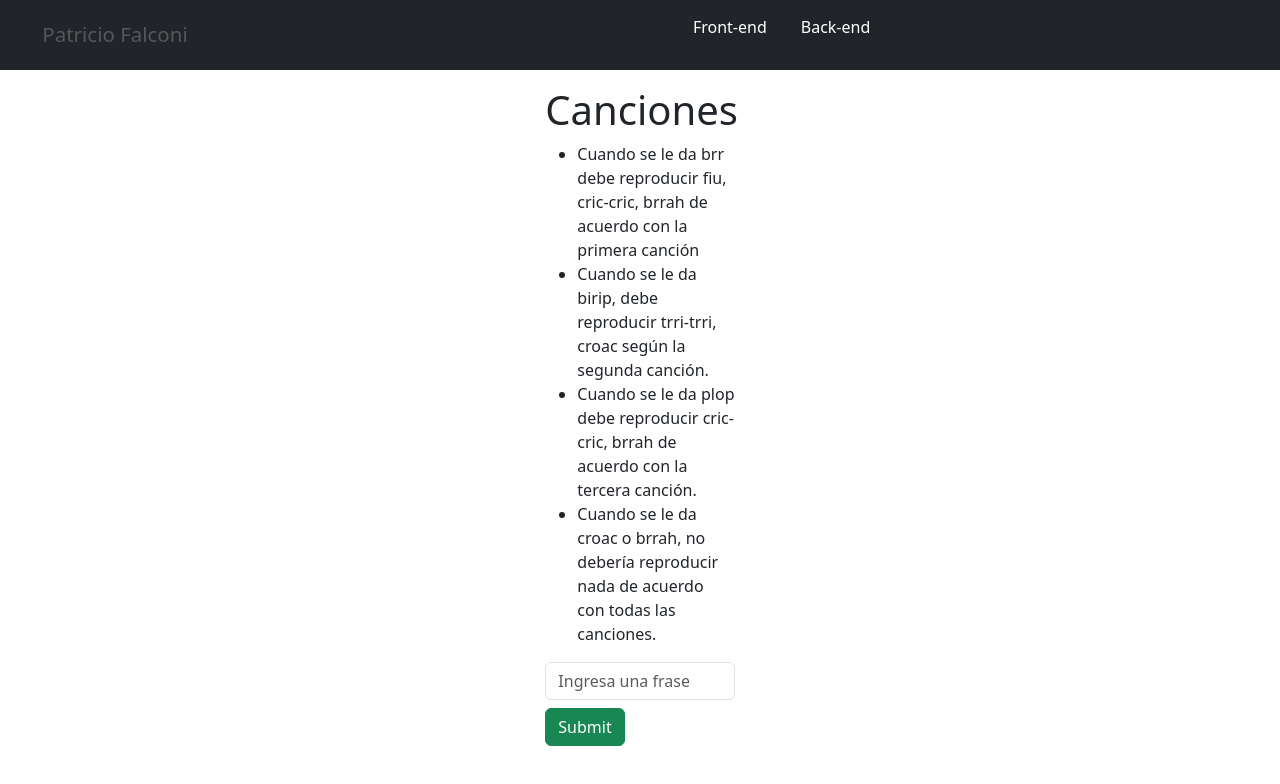
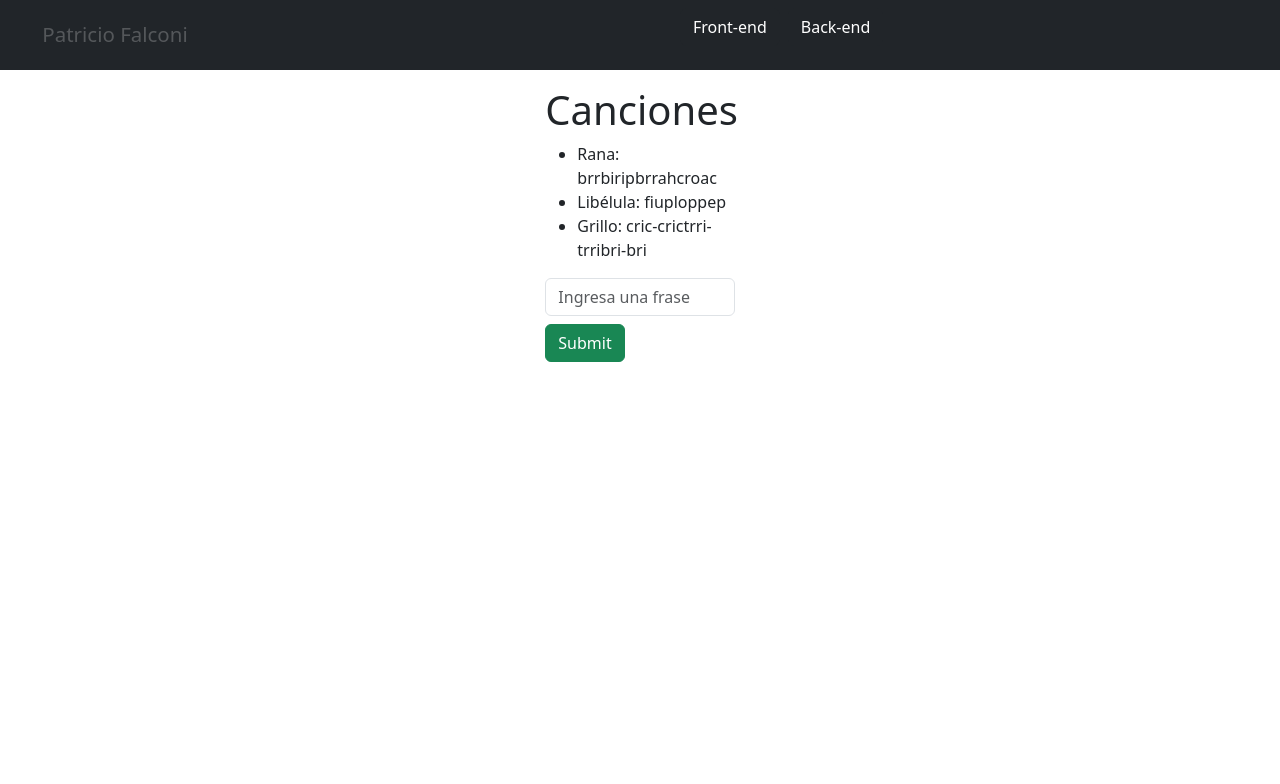
Before and after one commit to Pfalconi1529/testProgramer, a React (Vite) app: page / in a window 1280 px wide. Shown: the top 784 px of the page. Built offline with nearby package versions, Linux system fonts and the light colour scheme.

Commit message:
Se modifica las variables de sonidos de animales

```diff
--- a/src/presentation/components/molecules/heders/Header.jsx
+++ b/src/presentation/components/molecules/heders/Header.jsx
@@ -9,8 +9,8 @@ import "../../../styles/style.css";
 
 const Header = () => {
   return (
-    <nav className="navbar navbar-dark bg-dark text-danger ">
-      <div className="container-fluid name">
+    <nav className="navbar navbar-dark bg-dark text-danger">
+      <div className="container-fluid name  ">
         <span className="navbar-brand mb-0 h1">Patricio Falconi</span>
         <ul className="content-link">
           <li>
--- a/src/presentation/components/pages/public/home/Home.jsx
+++ b/src/presentation/components/pages/public/home/Home.jsx
@@ -13,18 +13,9 @@ const Home = () => {
 
   //todo: Requerimientos
   const items = {
-    item1: [
-      "Cuando se le da brr debe reproducir fiu, cric-cric, brrah de acuerdo con la primera canción",
-    ],
-    item2: [
-      " Cuando se le da birip, debe reproducir trri-trri, croac según la segunda canción.",
-    ],
-    item3: [
-      "Cuando se le da plop debe reproducir cric-cric, brrah de acuerdo con la tercera canción.",
-    ],
-    item4: [
-      " Cuando se le da croac o brrah, no debería reproducir nada de acuerdo con todas las canciones.",
-    ],
+    frog: ["brr", "birip", "brrah", "croac"],
+    dragonFly: ["fiu", "plop", "pep"],
+    cricket: ["cric-cric", "trri-trri", "bri-bri"],
   };
 
   const songs = [
@@ -69,10 +60,9 @@ const Home = () => {
       <div>
         <h1 className="text-center">Canciones</h1>
         <ul>
-          <li>{items.item1}</li>
-          <li>{items.item2}</li>
-          <li>{items.item3}</li>
-          <li>{items.item4}</li>
+          <li>Rana: {items.frog}</li>
+          <li>Libélula: {items.dragonFly}</li>
+          <li>Grillo: {items.cricket}</li>
         </ul>
       </div>
       <form onSubmit={searchSound}>
```
